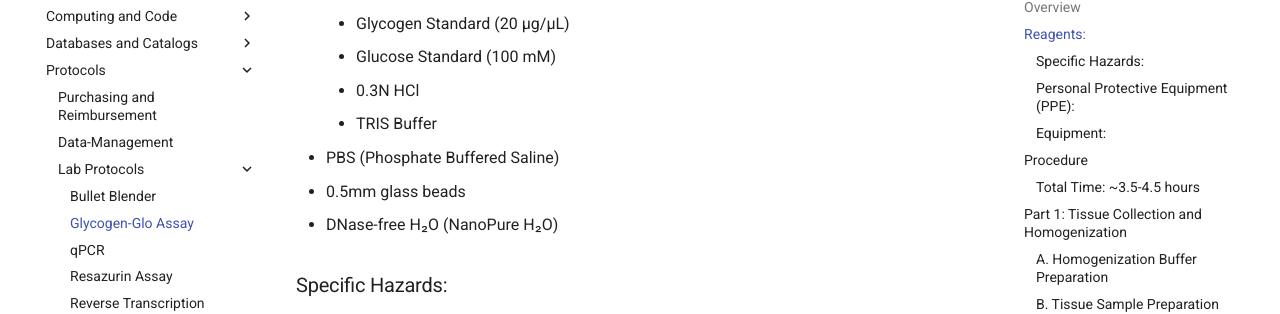
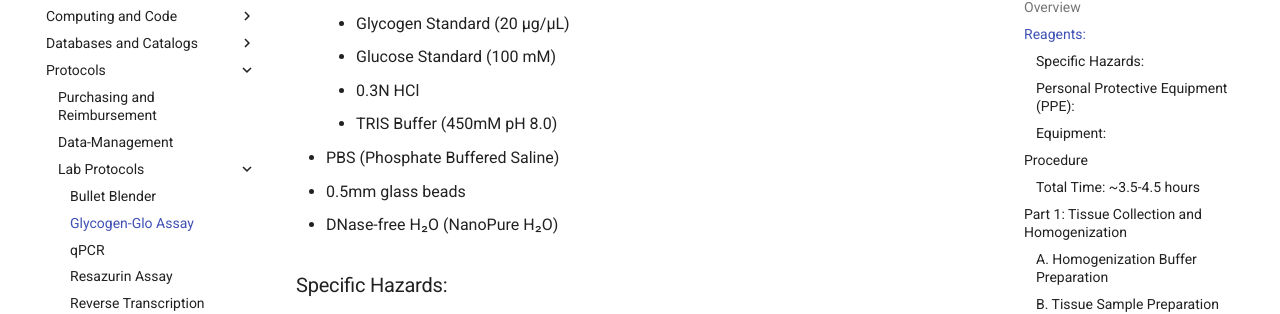
Before and after one commit to RobertsLab/resources, an MkDocs documentation site: the page built from docs/protocols/protocol-glycogen-glo-assay.md, in a window 1280 px wide and 900 px high, scrolled down 544 px. Shown: the part 146-460 px from the top of the window. Built offline with MkDocs 1.6.1 and Material for MkDocs 9.7.7, drawn with Linux system fonts in a browser that asks for light colours; comment, search, counter and statistics services are not loaded.

Commit message:
Clarify TRIS Buffer concentration in Glycogen-Glo Assay protocol

```diff
--- a/docs/protocols/protocol-glycogen-glo-assay.md
+++ b/docs/protocols/protocol-glycogen-glo-assay.md
@@ -15,7 +15,7 @@ The Glycogen-Glo Assay (Promega) is a luminescence-based assay used to quantify
     - Glycogen Standard (20 µg/µL)
     - Glucose Standard (100 mM)
     - 0.3N HCl
-    - TRIS Buffer
+    - TRIS Buffer (450mM pH 8.0)
 - PBS (Phosphate Buffered Saline)
 - 0.5mm glass beads
 - DNase-free H₂O (NanoPure H₂O)
```
